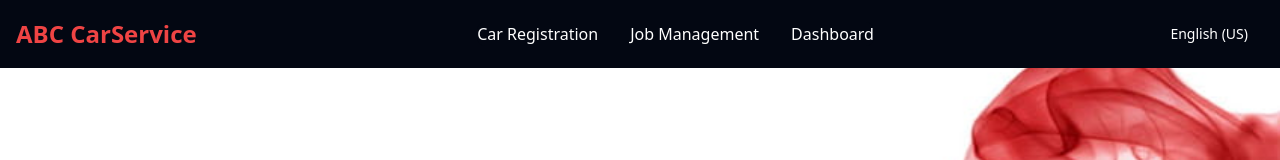
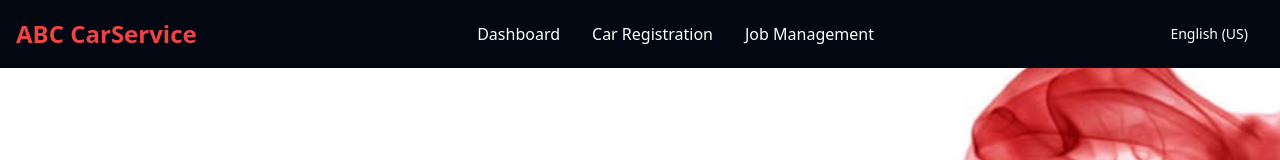
Before and after one commit to NipuniPremadasa/angular-car-service-center, an Angular app: page /navbar in a window 1280 px wide. Shown: the top 160 px of the page. Built offline with nearby package versions, Linux system fonts and the light colour scheme.

Commit message:
minor change

```diff
--- a/src/app/navbar/navbar.component.html
+++ b/src/app/navbar/navbar.component.html
@@ -81,6 +81,18 @@
       <ul
         class="flex flex-col font-medium p-4 md:p-0 mt-4 border rounded-lg md:space-x-8 rtl:space-x-reverse md:flex-row md:mt-0 md:border-0 bg-gray-800 md:bg-gray-950 border-gray-700"
       >
+      <li>
+        <a
+          href="/service-dashboard"
+          (click)="setCurrentRoute('/service-dashboard')"
+          [ngClass]="{
+            'text-red-500': isActive('/service-dashboard'),
+            'text-white': !isActive('/service-dashboard')
+          }"
+          class="block py-2 px-3 md:p-0 rounded text-white md:hover:text-red-500 hover:bg-gray-700 hover:text-white md:hover:bg-transparent border-gray-700"
+          >{{ translationService.translate("dashboard") }}</a
+        >
+      </li>
         <li>
           <a
             href="/car-registration"
@@ -105,18 +117,7 @@
             >{{ translationService.translate("jobManagement") }}</a
           >
         </li>
-        <li>
-          <a
-            href="/service-dashboard"
-            (click)="setCurrentRoute('/service-dashboard')"
-            [ngClass]="{
-              'text-red-500': isActive('/service-dashboard'),
-              'text-white': !isActive('/service-dashboard')
-            }"
-            class="block py-2 px-3 md:p-0 rounded text-white md:hover:text-red-500 hover:bg-gray-700 hover:text-white md:hover:bg-transparent border-gray-700"
-            >{{ translationService.translate("dashboard") }}</a
-          >
-        </li>
+
       </ul>
     </div>
   </div>
```
